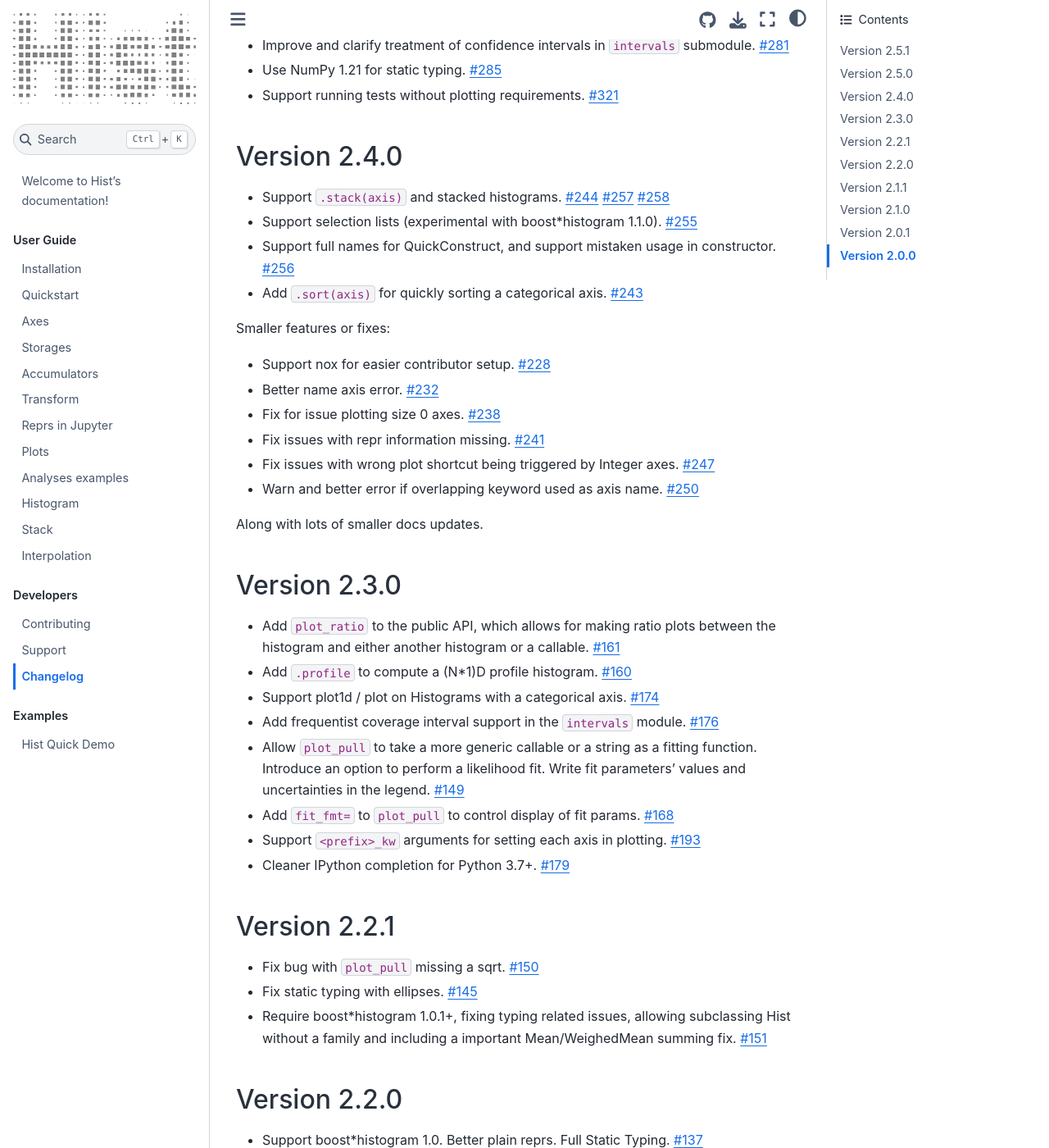
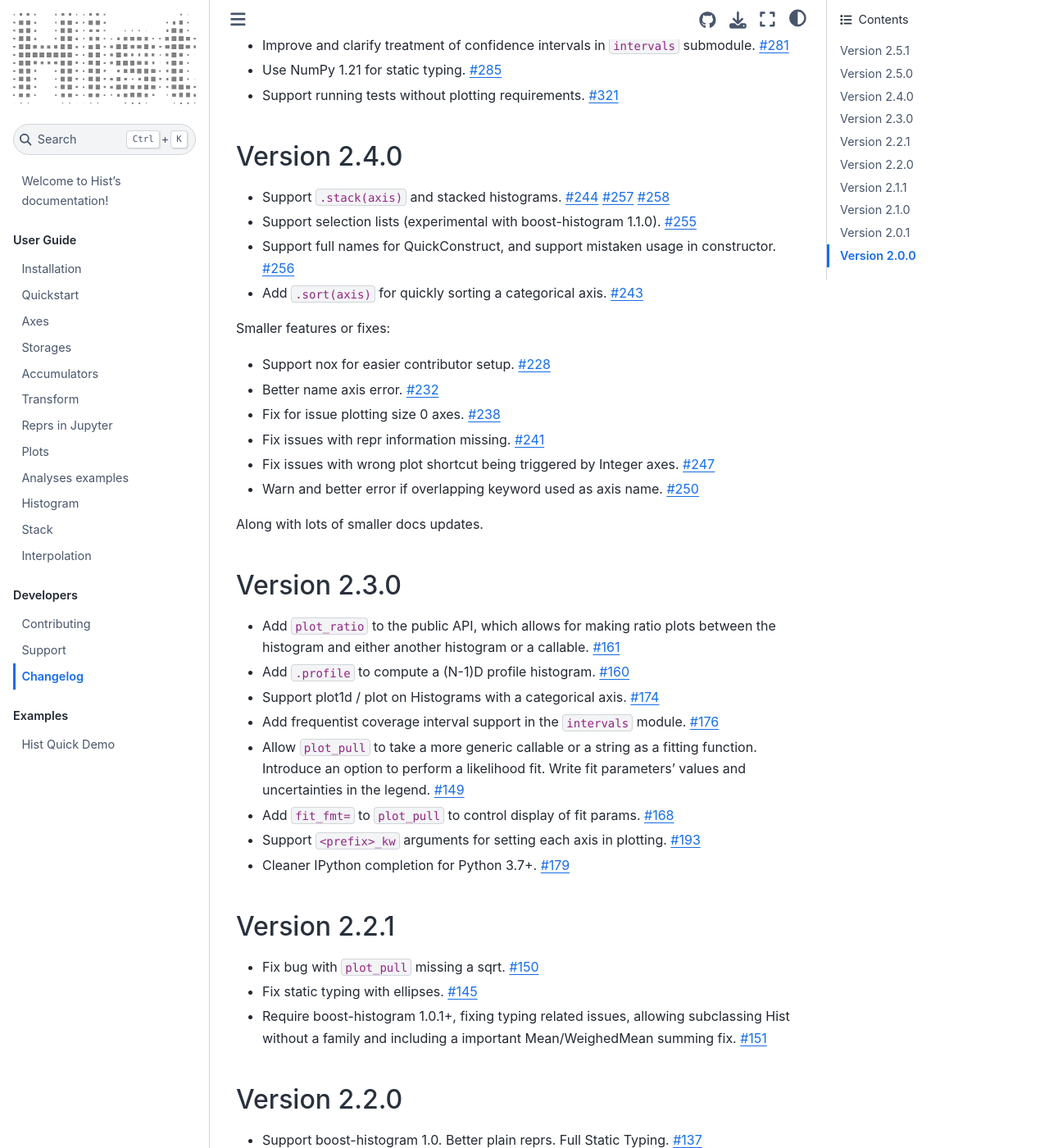
Before and after one commit to scikit-hep/hist, a Sphinx documentation site: the page built from docs/changelog.md, in a window 1280 px wide and 1400 px high, scrolled down 764 px. Shown: the whole window at 82% size. Built offline with Sphinx 7.4.7 and the Sphinx Book theme 1.1.4, drawn with Linux system fonts in a browser that asks for light colours; pages that are not in the unit, such as notebooks, are missing from menus; some of the changed text lies outside the part shown.

```diff
--- a/docs/changelog.md
+++ b/docs/changelog.md
@@ -3,9 +3,9 @@
 ## Version 2.5.1
 
 * Support named stack indexing
-  [#325](https://github.com/scikit*hep/hist/pull/325)
+  [#325](https://github.com/scikit-hep/hist/pull/325)
 * Fix histoprint error with stacks
-  [#325](https://github.com/scikit*hep/hist/pull/325)
+  [#325](https://github.com/scikit-hep/hist/pull/325)
 * Better README
 
 ## Version 2.5.0
@@ -13,68 +13,68 @@
 * Stacks support axes, math operations, projection, setting items, and
   iter/dict construction. They also support histogram titles in
   legends. Added histoprint support for Stacks.
-  [#291](https://github.com/scikit*hep/hist/pull/291)
-  [#315](https://github.com/scikit*hep/hist/pull/315)
-  [#317](https://github.com/scikit*hep/hist/pull/317)
-  [#318](https://github.com/scikit*hep/hist/pull/318)
+  [#291](https://github.com/scikit-hep/hist/pull/291)
+  [#315](https://github.com/scikit-hep/hist/pull/315)
+  [#317](https://github.com/scikit-hep/hist/pull/317)
+  [#318](https://github.com/scikit-hep/hist/pull/318)
 
 * Added `name=` and `label=` to histograms, include Hist arguments in
-  QuickConstruct. [#297](https://github.com/scikit*hep/hist/pull/297)
+  QuickConstruct. [#297](https://github.com/scikit-hep/hist/pull/297)
 
 * AxesTuple now supports bulk name setting,
   `h.axes.name = ("a", "b", ...)`.
-  [#288](https://github.com/scikit*hep/hist/pull/288)
+  [#288](https://github.com/scikit-hep/hist/pull/288)
 
 * Added `hist.new` alias for `hist.Hist.new`.
-  [#296](https://github.com/scikit*hep/hist/pull/296)
+  [#296](https://github.com/scikit-hep/hist/pull/296)
 
 * Added `"efficiency"` `uncertainty_type` option for `ratio_plot` API.
-  [#266](https://github.com/scikit*hep/hist/pull/266)
-  [#278](https://github.com/scikit*hep/hist/pull/278)
+  [#266](https://github.com/scikit-hep/hist/pull/266)
+  [#278](https://github.com/scikit-hep/hist/pull/278)
 
 Smaller features or fixes:
 
 * Dropped Python 3.6 support.
-  [#194](https://github.com/scikit*hep/hist/pull/194)
+  [#194](https://github.com/scikit-hep/hist/pull/194)
 * Uses boost-histogram 1.2.x series, includes all features and fixes,
   and Python 3.10 support.
 * No longer require scipy or iminuit unless actually needed.
-  [#316](https://github.com/scikit*hep/hist/pull/316)
+  [#316](https://github.com/scikit-hep/hist/pull/316)
 * Improve and clarify treatment of confidence intervals in `intervals`
   submodule.
-  [#281](https://github.com/scikit*hep/hist/pull/281)
+  [#281](https://github.com/scikit-hep/hist/pull/281)
 * Use NumPy 1.21 for static typing.
-  [#285](https://github.com/scikit*hep/hist/pull/285)
+  [#285](https://github.com/scikit-hep/hist/pull/285)
 * Support running tests without plotting requirements.
-  [#321](https://github.com/scikit*hep/hist/pull/321>)
+  [#321](https://github.com/scikit-hep/hist/pull/321>)
 
 ## Version 2.4.0
 
 * Support `.stack(axis)` and stacked histograms.
-  [#244](https://github.com/scikit*hep/hist/pull/244)
-  [#257](https://github.com/scikit*hep/hist/pull/257)
-  [#258](https://github.com/scikit*hep/hist/pull/258)
-* Support selection lists (experimental with boost*histogram 1.1.0).
-  [#255](https://github.com/scikit*hep/hist/pull/255)
+  [#244](https://github.com/scikit-hep/hist/pull/244)
+  [#257](https://github.com/scikit-hep/hist/pull/257)
+  [#258](https://github.com/scikit-hep/hist/pull/258)
+* Support selection lists (experimental with boost-histogram 1.1.0).
+  [#255](https://github.com/scikit-hep/hist/pull/255)
 * Support full names for QuickConstruct, and support mistaken usage in
-  constructor. [#256](https://github.com/scikit*hep/hist/pull/256)
+  constructor. [#256](https://github.com/scikit-hep/hist/pull/256)
 * Add `.sort(axis)` for quickly sorting a categorical axis.
-  [#243](https://github.com/scikit*hep/hist/pull/243)
+  [#243](https://github.com/scikit-hep/hist/pull/243)
 
 Smaller features or fixes:
 
 * Support nox for easier contributor setup.
-  [#228](https://github.com/scikit*hep/hist/pull/228)
+  [#228](https://github.com/scikit-hep/hist/pull/228)
 * Better name axis error.
-  [#232](https://github.com/scikit*hep/hist/pull/232)
+  [#232](https://github.com/scikit-hep/hist/pull/232)
 * Fix for issue plotting size 0 axes.
-  [#238](https://github.com/scikit*hep/hist/pull/238)
+  [#238](https://github.com/scikit-hep/hist/pull/238)
 * Fix issues with repr information missing.
-  [#241](https://github.com/scikit*hep/hist/pull/241)
+  [#241](https://github.com/scikit-hep/hist/pull/241)
 * Fix issues with wrong plot shortcut being triggered by Integer axes.
-  [#247](https://github.com/scikit*hep/hist/pull/247)
+  [#247](https://github.com/scikit-hep/hist/pull/247)
 * Warn and better error if overlapping keyword used as axis name.
-  [#250](https://github.com/scikit*hep/hist/pull/250)
+  [#250](https://github.com/scikit-hep/hist/pull/250)
 
 Along with lots of smaller docs updates.
 
@@ -82,60 +82,60 @@ Along with lots of smaller docs updates.
 
 * Add `plot_ratio` to the public API, which allows for making ratio
   plots between the histogram and either another histogram or a
-  callable. [#161](https://github.com/scikit*hep/hist/pull/161)
-* Add `.profile` to compute a (N*1)D profile histogram.
-  [#160](https://github.com/scikit*hep/hist/pull/160)
+  callable. [#161](https://github.com/scikit-hep/hist/pull/161)
+* Add `.profile` to compute a (N-1)D profile histogram.
+  [#160](https://github.com/scikit-hep/hist/pull/160)
 * Support plot1d / plot on Histograms with a categorical axis.
-  [#174](https://github.com/scikit*hep/hist/pull/174)
+  [#174](https://github.com/scikit-hep/hist/pull/174)
 * Add frequentist coverage interval support in the `intervals` module.
-  [#176](https://github.com/scikit*hep/hist/pull/176)
+  [#176](https://github.com/scikit-hep/hist/pull/176)
 * Allow `plot_pull` to take a more generic callable or a string as a
   fitting function. Introduce an option to perform a likelihood fit.
   Write fit parameters' values and uncertainties in the legend.
-  [#149](https://github.com/scikit*hep/hist/pull/149)
+  [#149](https://github.com/scikit-hep/hist/pull/149)
 * Add `fit_fmt=` to `plot_pull` to control display of fit params.
-  [#168](https://github.com/scikit*hep/hist/pull/168)
+  [#168](https://github.com/scikit-hep/hist/pull/168)
 * Support `<prefix>_kw` arguments for setting each axis in plotting.
-  [#193](https://github.com/scikit*hep/hist/pull/193)
+  [#193](https://github.com/scikit-hep/hist/pull/193)
 * Cleaner IPython completion for Python 3.7+.
-  [#179](https://github.com/scikit*hep/hist/pull/179)
+  [#179](https://github.com/scikit-hep/hist/pull/179)
 
 ## Version 2.2.1
 
 * Fix bug with `plot_pull` missing a sqrt.
-  [#150](https://github.com/scikit*hep/hist/pull/150)
+  [#150](https://github.com/scikit-hep/hist/pull/150)
 * Fix static typing with ellipses.
-  [#145](https://github.com/scikit*hep/hist/pull/145)
-* Require boost*histogram 1.0.1+, fixing typing related issues,
+  [#145](https://github.com/scikit-hep/hist/pull/145)
+* Require boost-histogram 1.0.1+, fixing typing related issues,
   allowing subclassing Hist without a family and including a important
   Mean/WeighedMean summing fix.
-  [#151](https://github.com/scikit*hep/hist/pull/151)
+  [#151](https://github.com/scikit-hep/hist/pull/151)
 
 ## Version 2.2.0
 
-* Support boost*histogram 1.0. Better plain reprs. Full Static Typing.
-  [#137](https://github.com/scikit*hep/hist/pull/137)
+* Support boost-histogram 1.0. Better plain reprs. Full Static Typing.
+  [#137](https://github.com/scikit-hep/hist/pull/137)
 * Support `data=` when construction a histogram to copy in initial
-  data. [#142](https://github.com/scikit*hep/hist/pull/142)
+  data. [#142](https://github.com/scikit-hep/hist/pull/142)
 * Support `Hist.from_columns`, for simple conversion of DataFrames and
   similar structures
-  [#140](https://github.com/scikit*hep/hist/pull/140)
+  [#140](https://github.com/scikit-hep/hist/pull/140)
 * Support `.plot_pie` for quick pie plots
-  [#140](https://github.com/scikit*hep/hist/pull/140)
+  [#140](https://github.com/scikit-hep/hist/pull/140)
 
 ## Version 2.1.1
 
 * Fix density (and density based previews)
-  [#134](https://github.com/scikit*hep/hist/pull/134)
+  [#134](https://github.com/scikit-hep/hist/pull/134)
 
 ## Version 2.1.0
 
 * Support shortcuts for setting storages by string or position
-  [#129](https://github.com/scikit*hep/hist/pull/129)
+  [#129](https://github.com/scikit-hep/hist/pull/129)
 
 Updated dependencies:
 
-* `boost*histogram` 0.11.0 to 0.13.0.
+* `boost-histogram` 0.11.0 to 0.13.0.
   * Major new features, including PlottableProtocol
 
 * `histoprint` >=1.4 to >=1.6.
@@ -145,13 +145,13 @@ Updated dependencies:
 ## Version 2.0.1
 
 * Make sum of bins explicit in notebook representations.
-  [#106](https://github.com/scikit*hep/hist/pull/106)
-* Fixed `plot2d_full` incorrectly mirroring the y*axis.
-  [#105](https://github.com/scikit*hep/hist/pull/105)
+  [#106](https://github.com/scikit-hep/hist/pull/106)
+* Fixed `plot2d_full` incorrectly mirroring the y-axis.
+  [#105](https://github.com/scikit-hep/hist/pull/105)
 * `Hist.plot_pull`: more suitable bands in the pull bands 1sigma, 2
-  sigma, etc. [#102](https://github.com/scikit*hep/hist/pull/102)
+  sigma, etc. [#102](https://github.com/scikit-hep/hist/pull/102)
 * Fixed classichist's usage of `get_terminal_size` to support not running in
-  a terminal [#99](https://github.com/scikit*hep/hist/pull/99)
+  a terminal [#99](https://github.com/scikit-hep/hist/pull/99)
 
 ## Version 2.0.0
 
```
